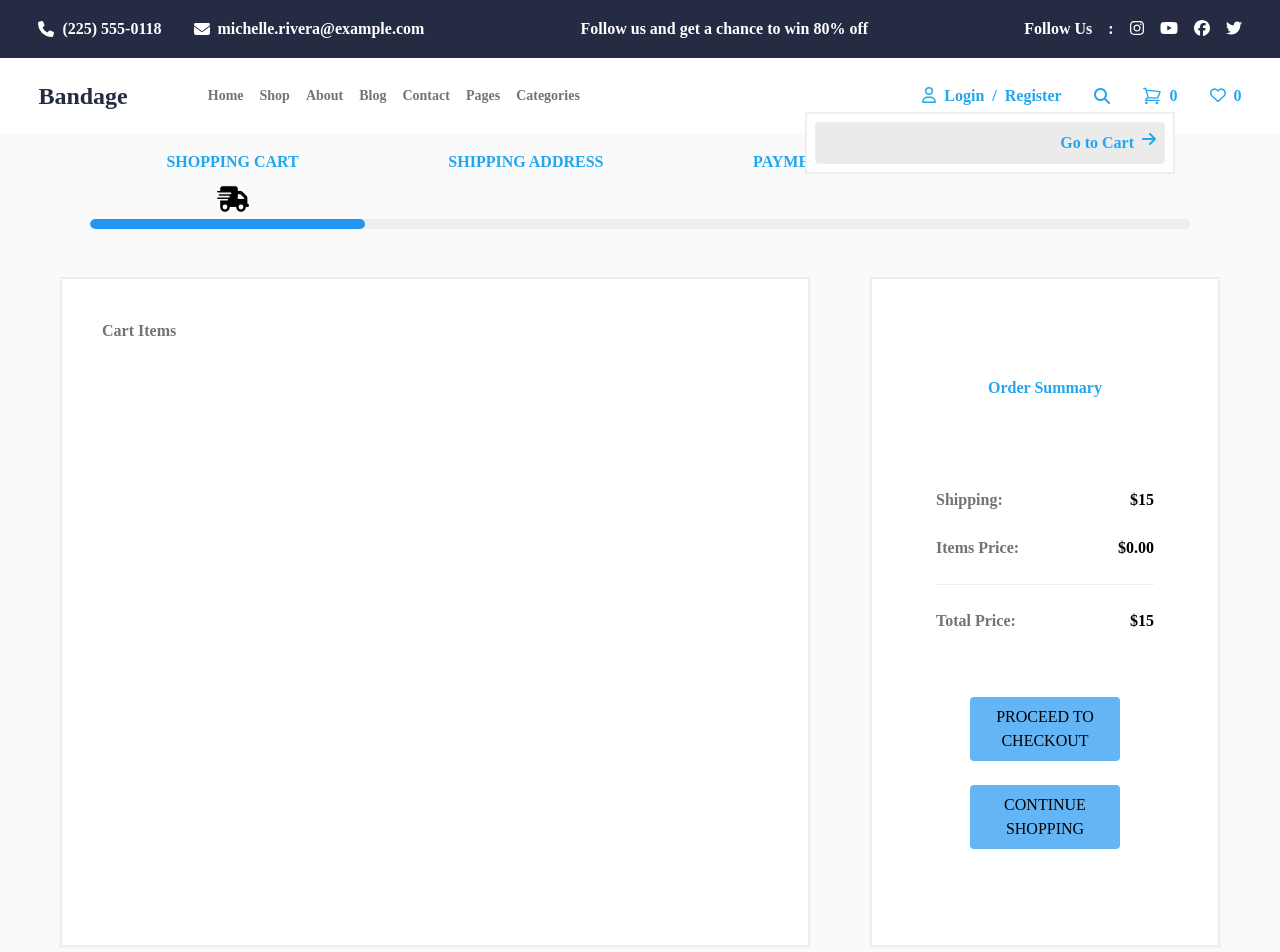
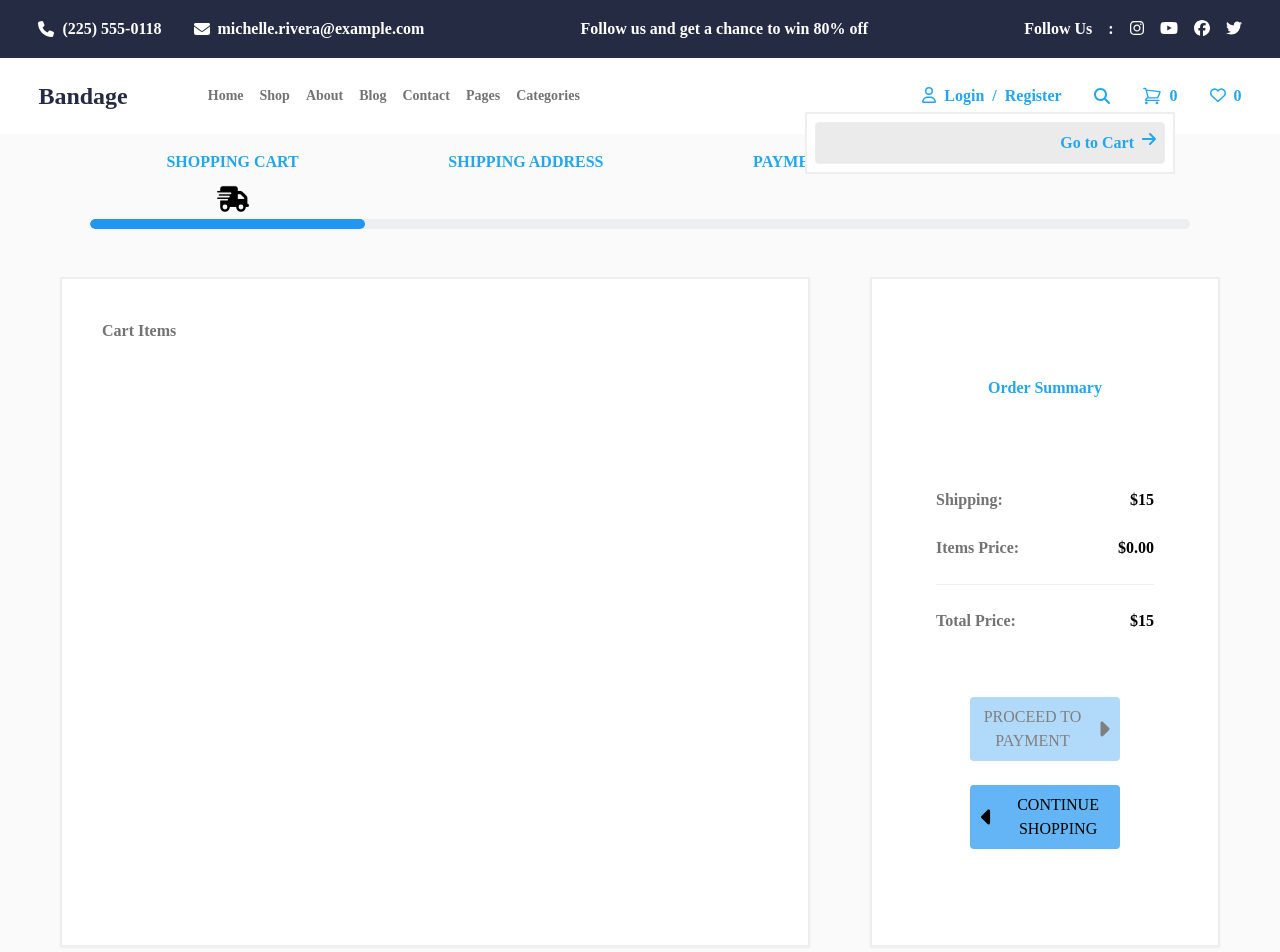
Before and after one commit to samet7ozturk/e-commerce-project, a React (Vite) app: page /shopping-cart-page in a window 1280 px wide. Shown: the top 952 px of the page. Built offline with nearby package versions, Linux system fonts and the light colour scheme; what tailwindcss-animated would draw is missing.

Commit message:
Import icons

```diff
--- a/src/pages/ShoppingCartPage.jsx
+++ b/src/pages/ShoppingCartPage.jsx
@@ -11,7 +11,12 @@ import {
   deleteProduct,
 } from "../store/actions/shoppingCartActions";
 
-import { faTrash, faTruckFast } from "@fortawesome/free-solid-svg-icons";
+import {
+  faCaretLeft,
+  faCaretRight,
+  faTrash,
+  faTruckFast,
+} from "@fortawesome/free-solid-svg-icons";
 import { useState } from "react";
 import { Link } from "react-router-dom";
 
@@ -168,14 +173,39 @@ const ShoppingCartPage = () => {
               </p>
             </div>
           }
-          <Link to="/order-page">
-            <button className="bg-blue-300 w-[150px] py-2 rounded hover:scale-105 transition duration-300">
-              PROCEED TO CHECKOUT
-            </button>
-          </Link>
+          {parseFloat(totalPrice) !== 0 ? (
+            <div>
+              <Link to="/order-page">
+                <button className="bg-blue-300 w-[150px] py-2 rounded hover:scale-105 transition duration-300">
+                  <div className="flex items-center">
+                    <p>PROCEED TO PAYMENT</p>
+                    <FontAwesomeIcon
+                      icon={faCaretRight}
+                      className="w-6 h-6 pr-2"
+                    />
+                  </div>
+                </button>
+              </Link>
+            </div>
+          ) : (
+            <div>
+              <button className="bg-blue-300 w-[150px] py-2 rounded cursor-not-allowed opacity-50">
+                <div className="flex items-center">
+                  <p>PROCEED TO PAYMENT</p>
+                  <FontAwesomeIcon
+                    icon={faCaretRight}
+                    className="w-6 h-6 pr-2"
+                  />
+                </div>
+              </button>
+            </div>
+          )}
           <Link to="/shopping">
             <button className="bg-blue-300 w-[150px] py-2 rounded hover:scale-105 transition duration-300">
-              CONTINUE SHOPPING
+              <div className="flex items-center">
+                <FontAwesomeIcon icon={faCaretLeft} className="w-6 h-6 pl-2" />
+                <p>CONTINUE SHOPPING</p>
+              </div>
             </button>
           </Link>
         </div>
```
